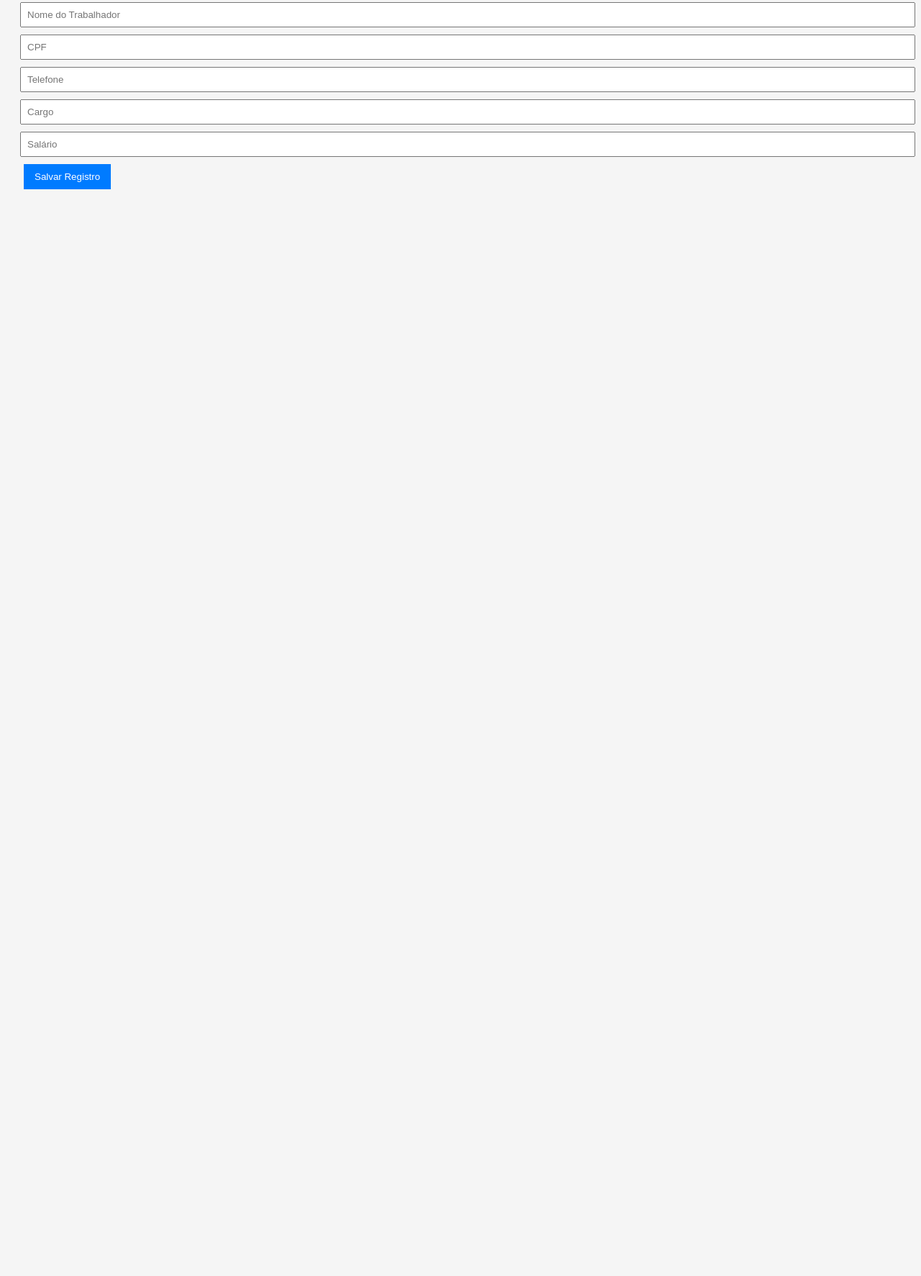
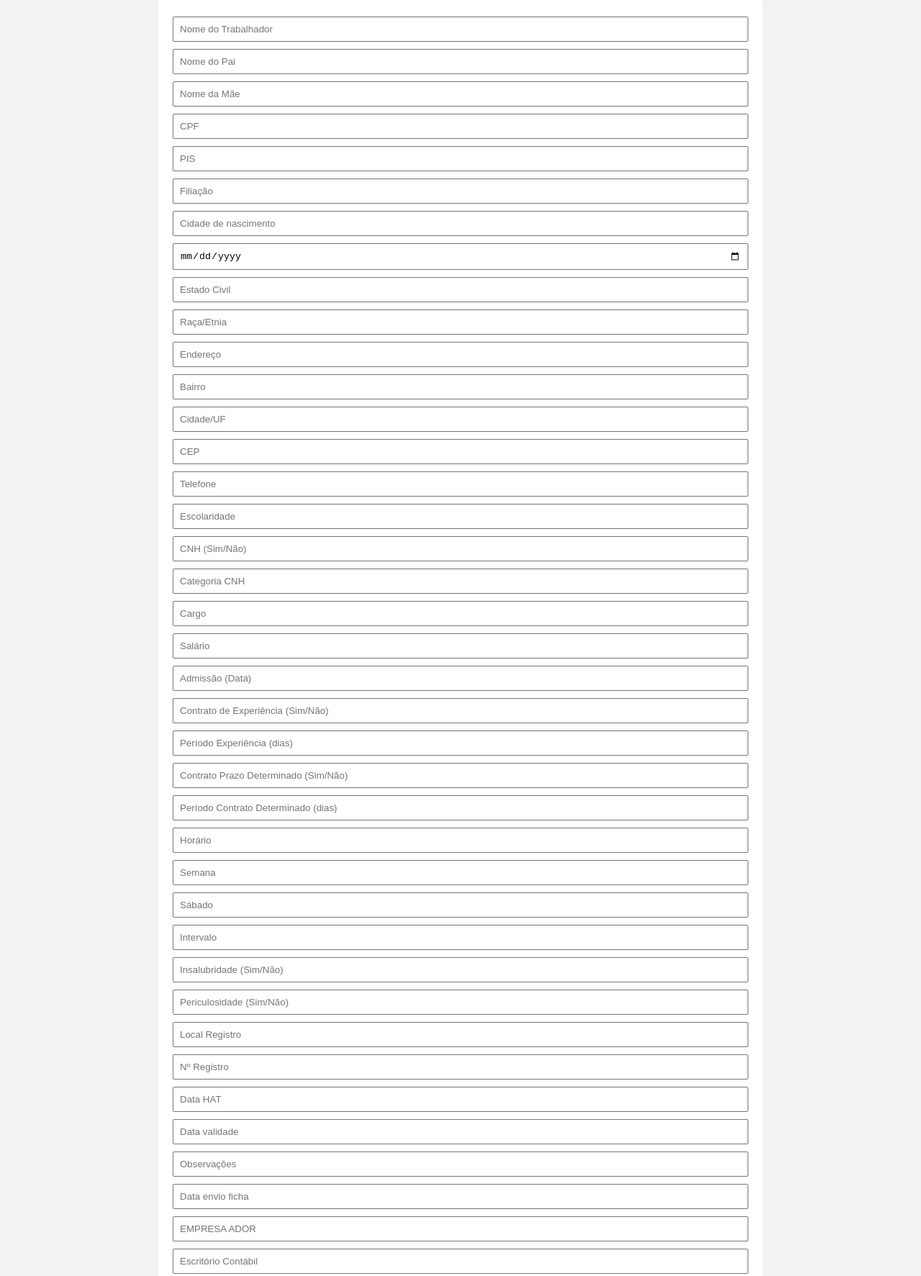
Before and after one commit to Ederleonel81/Dados-ficha-de-registro-de-profissionais, a plain HTML site: page index.html in a window 1280 px wide. Shown: the part 98-1871 px from the top of the page at 72% size. Before the commit the page ends 800 px from the top, so only its background shows below. Drawn offline with Linux system fonts and the light colour scheme.

Commit message:
Update index.html

```diff
--- a/index.html
+++ b/index.html
@@ -2,28 +2,65 @@
 <html lang="pt-BR">
 <head>
 <meta charset="UTF-8">
-    <title>Ficha de Registro - Cadastro/Edicao</title>
 <meta name="viewport" content="width=device-width, initial-scale=1">
+<title>Ficha de Registro - Cadastro</title>
 <style>
-        body { font-family: Arial; padding: 20px; background: #f5f5f5; }
-        input, select { width: 100%; padding: 8px; margin: 5px 0; }
-        button { padding: 10px 15px; margin: 5px; background: #007bff; color: white; border: none; cursor: pointer; }
+    body { font-family: Arial, sans-serif; background: #f2f2f2; padding: 20px; }
+    h2 { text-align: center; }
+    form { background: #fff; padding: 20px; border-radius: 8px; max-width: 800px; margin: auto; }
+    input, select { width: 100%; padding: 8px; margin: 5px 0; box-sizing: border-box; }
+    button { background: #007bff; color: white; padding: 10px; border: none; cursor: pointer; width: 100%; }
     button:hover { background: #0056b3; }
 </style>
 </head>
 <body>
-    <h2>Cadastro / Edição de Ficha de Registro</h2>
+
+<h2>Ficha de Registro de Profissionais</h2>
 <form id="registroForm">
     <input type="text" name="Nome do Trabalhador" placeholder="Nome do Trabalhador" required>
+    <input type="text" name="Nome do Pai" placeholder="Nome do Pai">
+    <input type="text" name="Nome da Mãe" placeholder="Nome da Mãe">
     <input type="text" name="CPF" placeholder="CPF" required>
+    <input type="text" name="PIS" placeholder="PIS">
+    <input type="text" name="Filiação" placeholder="Filiação">
+    <input type="text" name="Cidade de nascimento" placeholder="Cidade de nascimento">
+    <input type="date" name="Data de nascimento" placeholder="Data de nascimento">
+    <input type="text" name="Estado Civil" placeholder="Estado Civil">
+    <input type="text" name="Raça/Etinia" placeholder="Raça/Etnia">
+    <input type="text" name="Endereço" placeholder="Endereço">
+    <input type="text" name="Bairro" placeholder="Bairro">
+    <input type="text" name="Cidade/ UF" placeholder="Cidade/UF">
+    <input type="text" name="CEP" placeholder="CEP">
     <input type="text" name="Telefone" placeholder="Telefone">
+    <input type="text" name="Escolaridade" placeholder="Escolaridade">
+    <input type="text" name="CNH (Sim/Não)" placeholder="CNH (Sim/Não)">
+    <input type="text" name="Categoria CNH" placeholder="Categoria CNH">
     <input type="text" name="Cargo" placeholder="Cargo">
-        <input type="number" name="Salário" placeholder="Salário">
-        <!-- Adicione aqui todos os campos que deseja -->
+    <input type="number" step="0.01" name="Salário" placeholder="Salário">
+    <input type="text" name="Admissão (Data)" placeholder="Admissão (Data)">
+    <input type="text" name="Contrato de Experiência (Sim/Não)" placeholder="Contrato de Experiência (Sim/Não)">
+    <input type="text" name="Período Experiência (dias)" placeholder="Período Experiência (dias)">
+    <input type="text" name="Contrato Prazo Determinado (Sim/Não)" placeholder="Contrato Prazo Determinado (Sim/Não)">
+    <input type="text" name="Período Contrato Determinado (dias)" placeholder="Período Contrato Determinado (dias)">
+    <input type="text" name="Horário" placeholder="Horário">
+    <input type="text" name="Semana" placeholder="Semana">
+    <input type="text" name="Sábado" placeholder="Sábado">
+    <input type="text" name="Intervalo" placeholder="Intervalo">
+    <input type="text" name="Insalubridade (Sim/Não)" placeholder="Insalubridade (Sim/Não)">
+    <input type="text" name="Periculosidade (Sim/Não)" placeholder="Periculosidade (Sim/Não)">
+    <input type="text" name="Local Registro" placeholder="Local Registro">
+    <input type="text" name="Nº Registro" placeholder="Nº Registro">
+    <input type="text" name="Data HAT" placeholder="Data HAT">
+    <input type="text" name="Data validade" placeholder="Data validade">
+    <input type="text" name="Observações" placeholder="Observações">
+    <input type="text" name="Data envio ficha" placeholder="Data envio ficha">
+    <input type="text" name="EMPRESA ADOR" placeholder="EMPRESA ADOR">
+    <input type="text" name="Escritório Contábil" placeholder="Escritório Contábil">
     <button type="submit">Salvar Registro</button>
 </form>
+
 <script>
-        const scriptURL = 'SUA_URL_DO_APPS_SCRIPT';
+    const scriptURL = 'SUA_URL_DO_APPS_SCRIPT'; // Troque por sua URL de Apps Script
     const form = document.getElementById('registroForm');
 
     form.addEventListener('submit', e => {
@@ -38,9 +75,13 @@
             headers: { 'Content-Type': 'application/json' }
         })
         .then(response => response.text())
-            .then(result => alert('Registro salvo com sucesso!'))
-            .catch(error => alert('Erro: ' + error));
+        .then(result => {
+            alert('Registro salvo com sucesso!');
+            form.reset();
+        })
+        .catch(error => alert('Erro ao salvar: ' + error));
     });
 </script>
+
 </body>
 </html>
```
Lines whose indentation alone changed are shown as unchanged.
